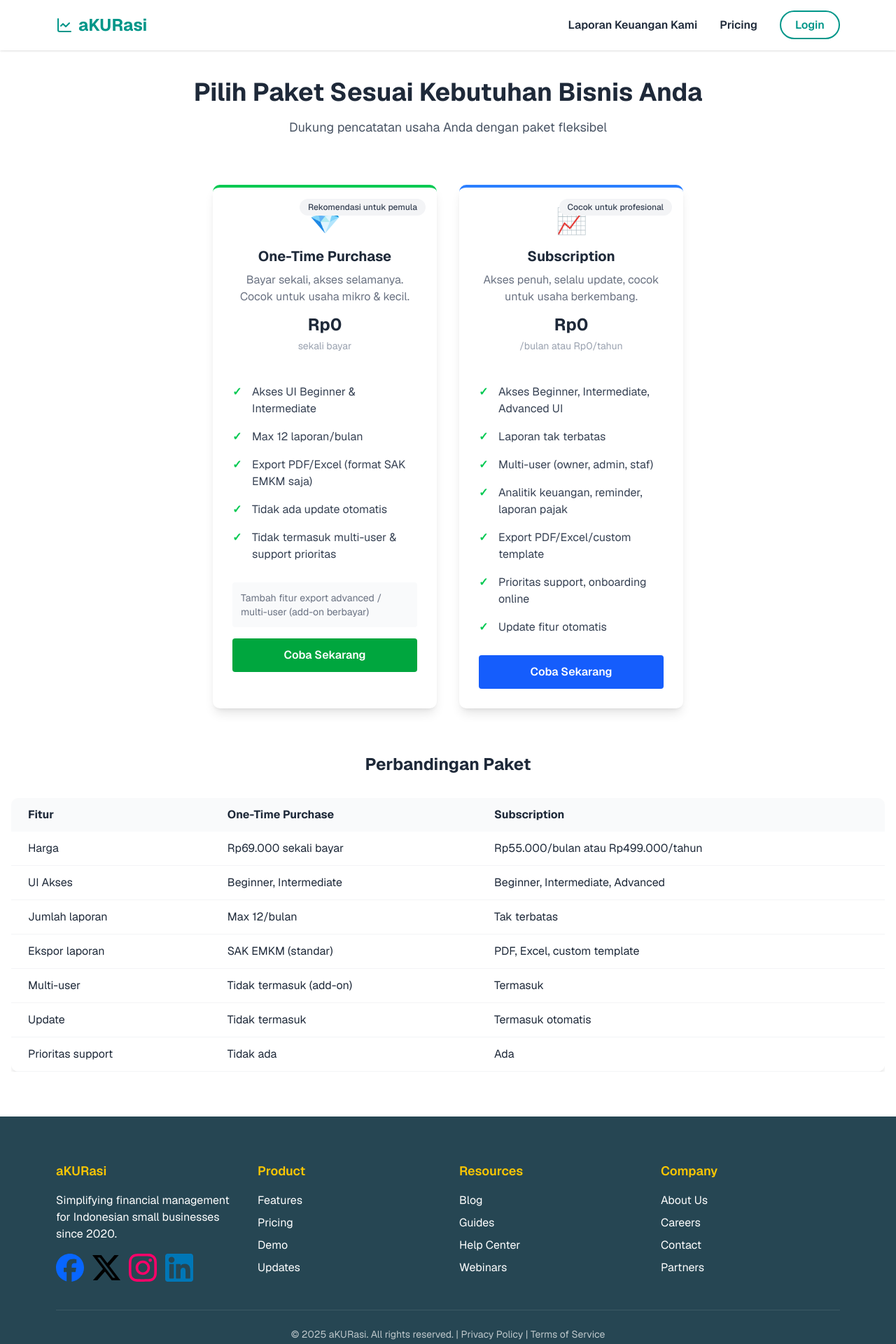
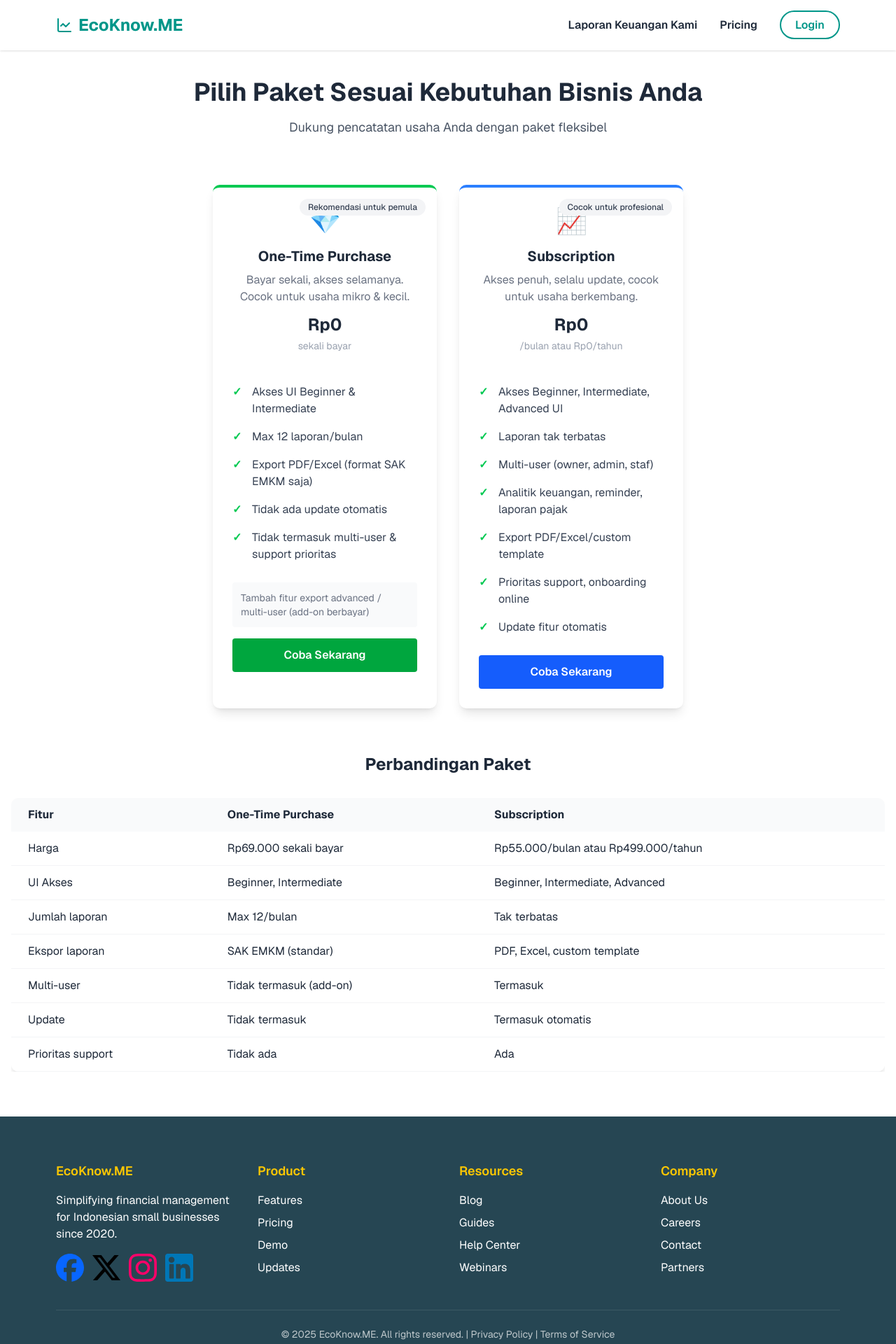
Before and after one commit to ozziiq/bankup, a Next.js app: page /pricing in a window 1280 px wide. Shown: the top 1920 px of the page at 70% size. Built offline with nearby package versions, Linux system fonts and the light colour scheme; no server answers.

Commit message:
fix: membuat nama usaha bisa diatur dengan env var

```diff
--- a/src/app/(auth)/app/page.tsx
+++ b/src/app/(auth)/app/page.tsx
@@ -1,3 +1,9 @@
+import type { Metadata } from "next";
+
+export const metadata = {
+	title: "Beranda",
+};
+
 export default function AppMainPage() {
 	return <p>/app main page</p>;
 }
--- a/src/app/(auth)/layout.tsx
+++ b/src/app/(auth)/layout.tsx
@@ -1,19 +1,9 @@
-import type { Metadata } from "next";
-
 import { Toaster } from "@/components/ui/sonner";
 import { auth } from "@/server/auth";
 import { redirect } from "next/navigation";
 import { OnboardingInterface } from "../_components/onboarding";
 
 import { TRPCReactProvider } from "@/trpc/react";
-
-export const metadata: Metadata = {
-	title: {
-		default: "aKURasi - Simplify Your Business Finance",
-		template: "%s | aKURasi",
-	},
-	description: "Insert proper description here",
-};
 
 export default async function MainAppLayout({
 	children,
--- a/src/app/_components/landing-page.tsx
+++ b/src/app/_components/landing-page.tsx
@@ -1,5 +1,6 @@
 "use client";
 
+import { env } from "@/env";
 import { ChartLine, Rows3 } from "lucide-react";
 import Link from "next/link";
 import { usePathname } from "next/navigation";
@@ -37,7 +38,7 @@
 					onClick={() => setMenuOpen(false)}
 				>
 					<ChartLine className="mr-2" />
-					aKURasi
+					{env.NEXT_PUBLIC_BRAND_NAME}
 				</Link>
 				<button
 					className="text-2xl text-gray-700 lg:hidden"
@@ -102,7 +103,7 @@
 			<div className="mb-10 grid gap-8 md:grid-cols-4">
 				<div>
 					<h3 className="mb-4 font-semibold text-lg text-yellow-400">
-						aKURasi
+						{env.NEXT_PUBLIC_BRAND_NAME}
 					</h3>
 					<p className="mb-4">
 						Simplifying financial management for Indonesian small businesses
@@ -292,7 +293,8 @@
 				</div>
 			</div>
 			<div className="border-white/10 border-t pt-6 text-center text-sm text-white/70">
-				&copy; {new Date().getFullYear()} aKURasi. All rights reserved. |{" "}
+				&copy; {new Date().getFullYear()} {env.NEXT_PUBLIC_BRAND_NAME}. All
+				rights reserved. |{" "}
 				<a href="/somewhere-meaningful" className="hover:underline">
 					Privacy Policy
 				</a>{" "}
--- a/src/app/layout.tsx
+++ b/src/app/layout.tsx
@@ -1,4 +1,6 @@
 import "@/styles/globals.css";
+
+import { env } from "@/env";
 
 import type { Metadata } from "next";
 import { Geist } from "next/font/google";
@@ -6,7 +8,10 @@
 // import { TRPCReactProvider } from "@/trpc/react";
 
 export const metadata: Metadata = {
-	title: "aKURasi - Simplify Your Business Finance",
+	title: {
+		default: `${env.NEXT_PUBLIC_BRAND_NAME} - Simplify Your Business Finance`,
+		template: `%s | ${env.NEXT_PUBLIC_BRAND_NAME}`,
+	},
 	description: "Insert proper description here",
 	icons: [{ rel: "icon", url: "/favicon.ico" }],
 };
```
Also changed, not shown: 1 other file (tests, documents, lock files or other folders).
